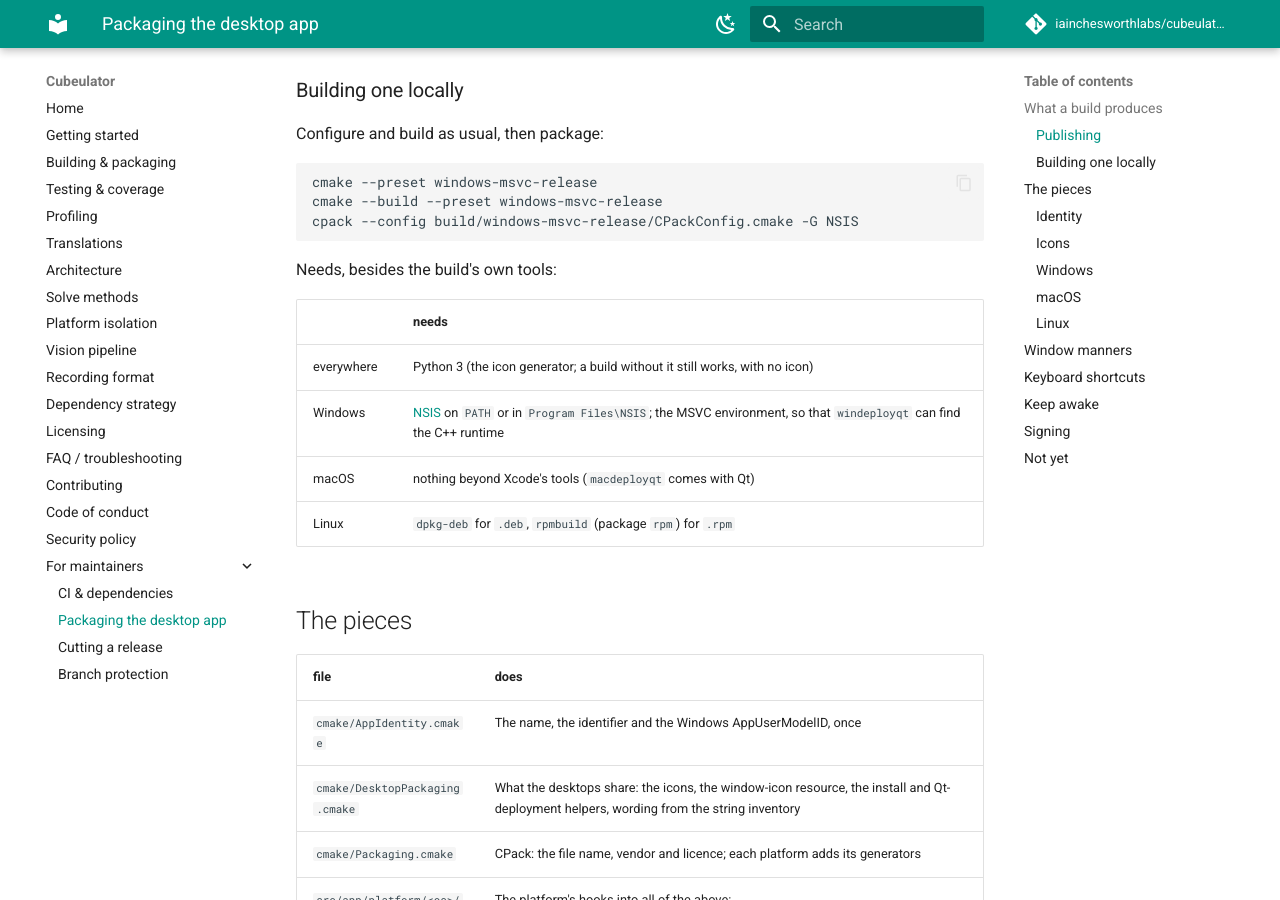
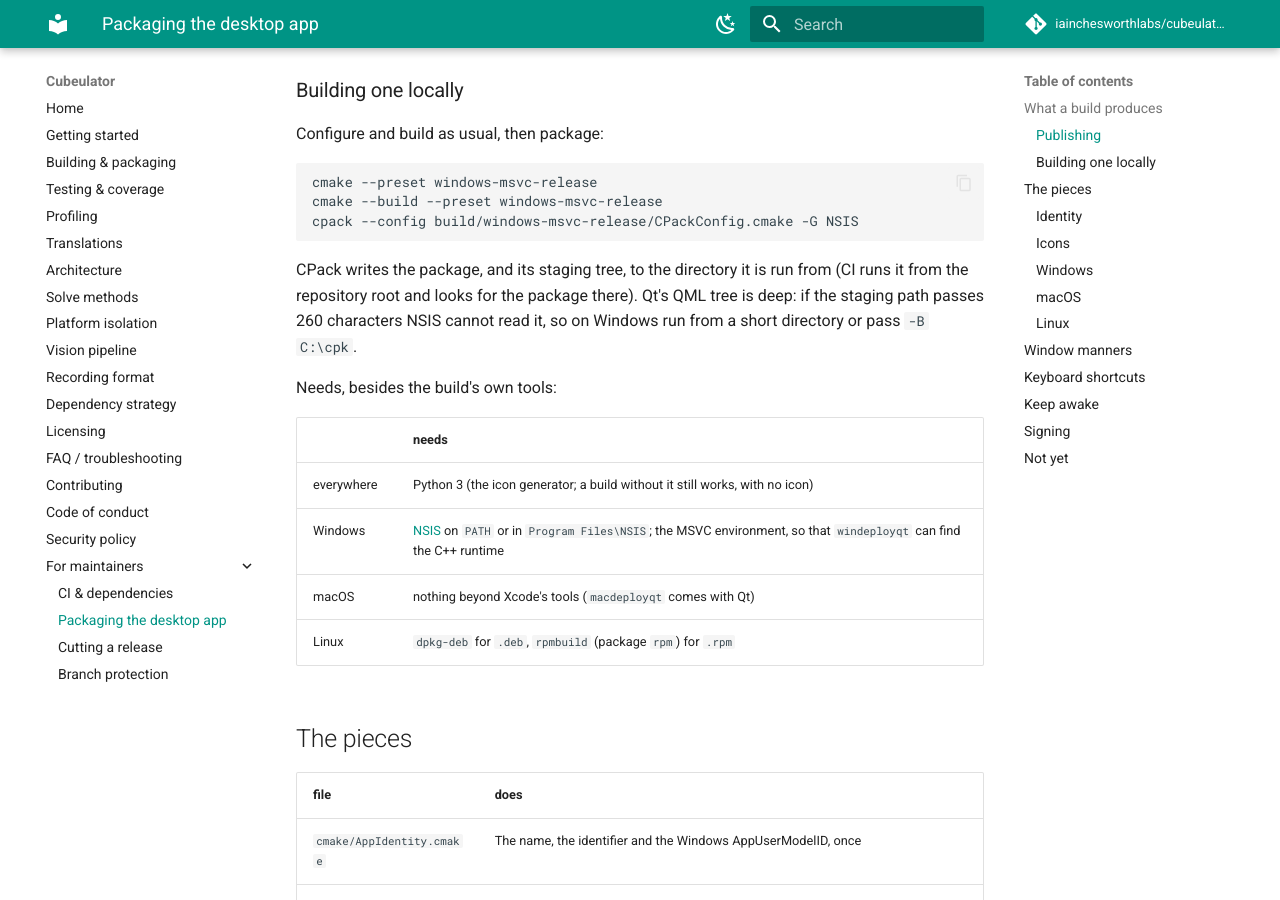
Before and after one commit to iainchesworth/cubeulator, an MkDocs documentation site: the page built from docs/packaging.md, in a window 1280 px wide and 900 px high, scrolled down 981 px. Built offline with MkDocs 1.6.1 and Material for MkDocs 9.7.7, drawn with Linux system fonts in a browser that asks for light colours; comment, search, counter and statistics services are not loaded.

Commit message:
Look for the package where CPack wrote it: the workspace root
The first Windows run built the NSIS installer and then failed in "Upload
package": the step looked in build/<preset>/, but CPack writes the package to
the directory it is run from, which is the workspace root. The upload and the
package check (ci.yml and release.yml) now read the root, and
docs/packaging.md says where the package lands.

````diff
--- a/docs/packaging.md
+++ b/docs/packaging.md
@@ -37,6 +37,11 @@ cmake --preset windows-msvc-release
 cmake --build --preset windows-msvc-release
 cpack --config build/windows-msvc-release/CPackConfig.cmake -G NSIS
 ```
+
+CPack writes the package, and its staging tree, to the directory it is run
+from (CI runs it from the repository root and looks for the package there).
+Qt's QML tree is deep: if the staging path passes 260 characters NSIS cannot
+read it, so on Windows run from a short directory or pass `-B C:\cpk`.
 
 Needs, besides the build's own tools:
 
````
Also changed, not shown: 2 other files.
